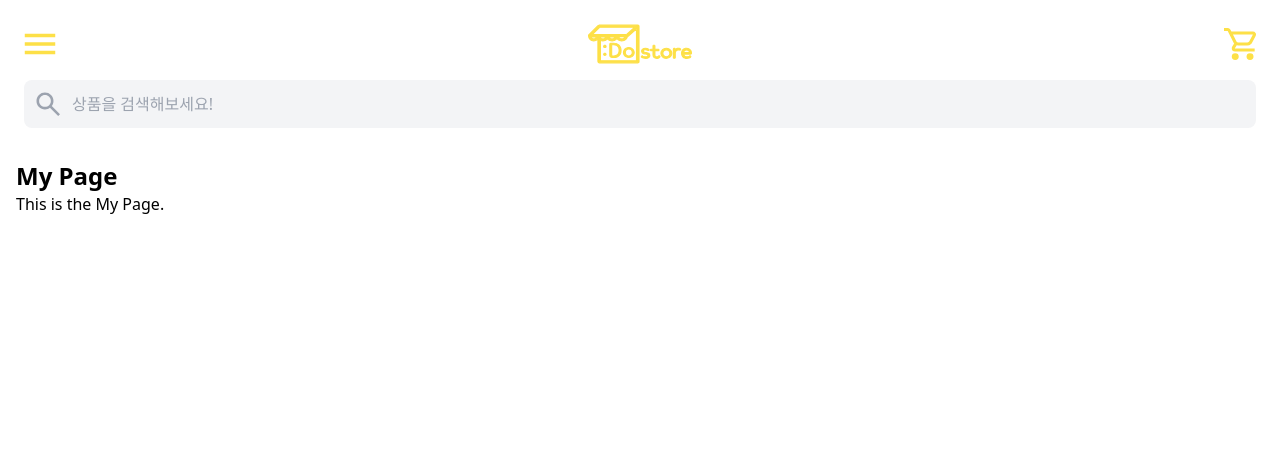
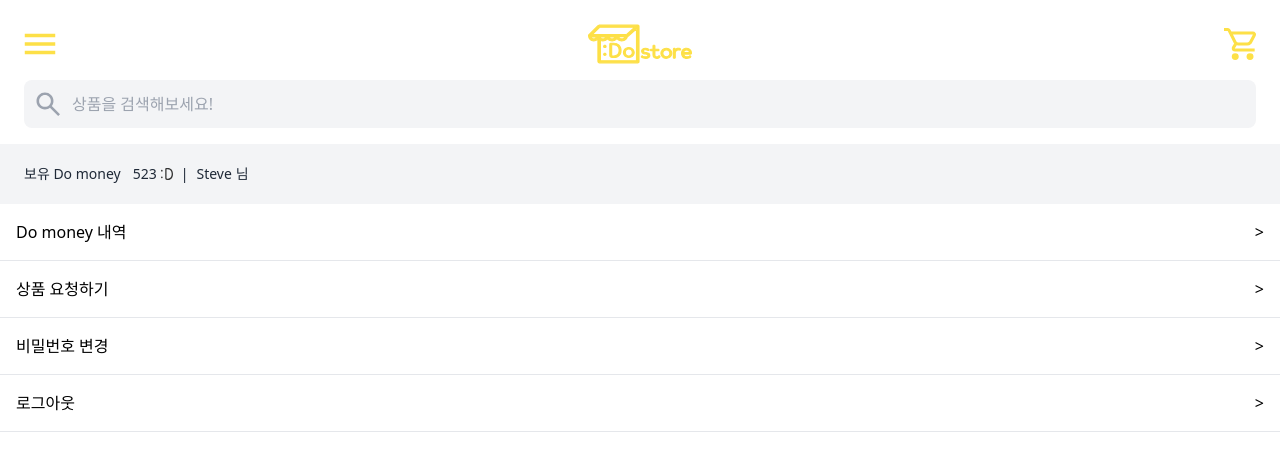
Before and after one commit to jellyseop/do-store, a React (Vite) app: page /mypage in a window 1280 px wide. Shown: the top 450 px of the page. Built offline with nearby package versions, Linux system fonts and the light colour scheme.

Commit message:
fix myPage component and add MenuList component

```diff
--- /dev/null
+++ b/src/components/MenuList.tsx
@@ -0,0 +1,30 @@
+import React from 'react';
+import { useNavigate } from 'react-router-dom';
+
+const MenuList: React.FC = () => {
+  const navigate = useNavigate();
+
+  const menuItems = [
+    { label: 'Do money 내역', path: '/doMoneyHistory' },
+    { label: '상품 요청하기', path: '/requestProduct' },
+    { label: '비밀번호 변경', path: '/changePassword' },
+    { label: '로그아웃', path: '/logout' },
+  ];
+
+  return (
+    <div className="bg-white">
+      {menuItems.map((item, index) => (
+        <div
+          key={index}
+          onClick={() => navigate(item.path)}
+          className="p-4 border-b flex justify-between items-center cursor-pointer"
+        >
+          <span>{item.label}</span>
+          <span>{">"}</span>
+        </div>
+      ))}
+    </div>
+  );
+};
+
+export default MenuList;
--- a/src/components/ProfileSummary.tsx
+++ b/src/components/ProfileSummary.tsx
@@ -1,6 +1,14 @@
 import React from "react";
+import { useLocation, useNavigate } from "react-router-dom";
 
 const ProfileSummary: React.FC = () => {
+  const navigate = useNavigate();
+  const location = useLocation();
+
+  const handleOnClick = () => {
+    navigate("/mypage");
+  }
+
   return (
     <div className="flex justify-between items-center bg-gray-100 px-6 py-5">
       <div className="text-sm text-gray-800 flex">
@@ -15,7 +23,11 @@ const ProfileSummary: React.FC = () => {
         <span className="mr-1">Steve</span> 님
       </div>
       {/* TODO: Link로 교체 */}
-      <div className="text-sm text-gray-400">내역보기{" >"}</div>
+      {location.pathname === "/" && (
+        <div onClick={handleOnClick} className="text-sm text-gray-400">
+          내역보기{" >"}
+        </div>
+      )}
     </div>
   );
 };
--- a/src/pages/MyPage.tsx
+++ b/src/pages/MyPage.tsx
@@ -1,10 +1,12 @@
 import React from "react";
+import ProfileSummary from "../components/ProfileSummary";
+import MenuList from "../components/MenuList";
 
 const MyPage: React.FC = () => {
   return (
-    <div className="p-4">
-      <h1 className="text-2xl font-bold">My Page</h1>
-      <p>This is the My Page.</p>
+    <div className="">
+      <ProfileSummary/>
+      <MenuList />
     </div>
   );
 };
```
